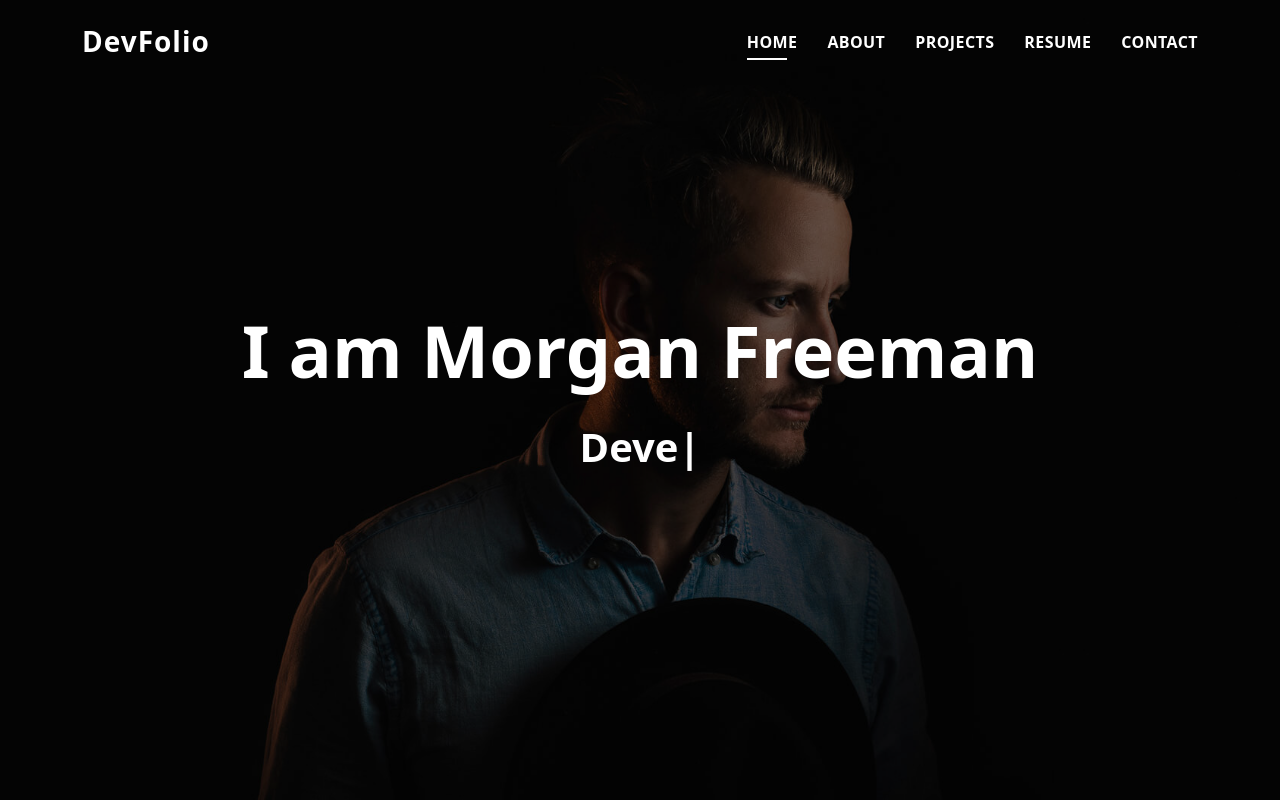
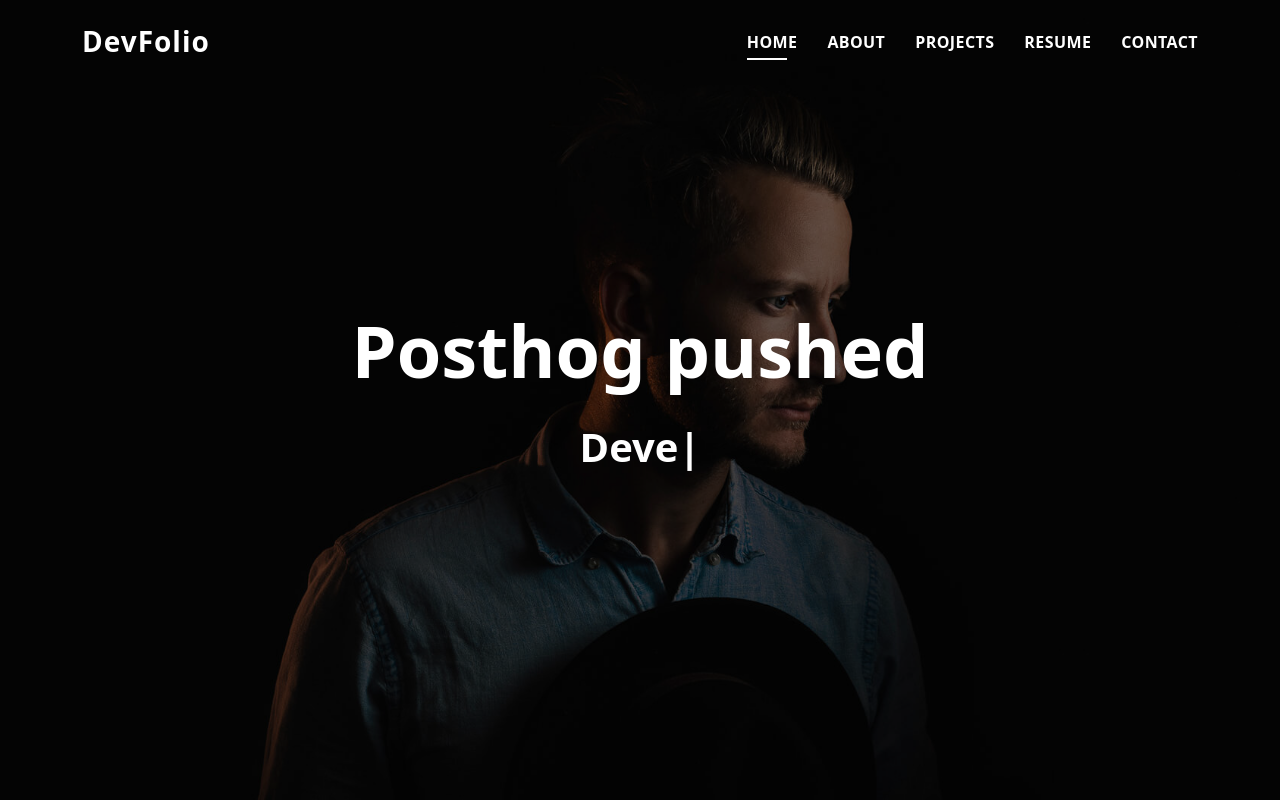
Before and after one commit to Satch70/Portfolio, a website: page index.html in a window 1280 px wide. Shown: the top 800 px of the page. Drawn offline with Linux system fonts and the light colour scheme.

Commit message:
posthog pushed

```diff
--- a/index.html
+++ b/index.html
@@ -67,7 +67,7 @@
       <div class="table-cell">
         <div class="container">
           <!--<p class="display-6 color-d">Hello, world!</p>-->
-          <h1 class="hero-title mb-4">I am Morgan Freeman</h1>
+          <h1 class="hero-title mb-4">Posthog pushed</h1>
           <p class="hero-subtitle"><span class="typed" data-typed-items="Designer, Developer, Engineer, Thinker"></span></p>
           <!-- <p class="pt-3"><a class="btn btn-primary btn js-scroll px-4" href="#about" role="button">Learn More</a></p> -->
         </div>
```
